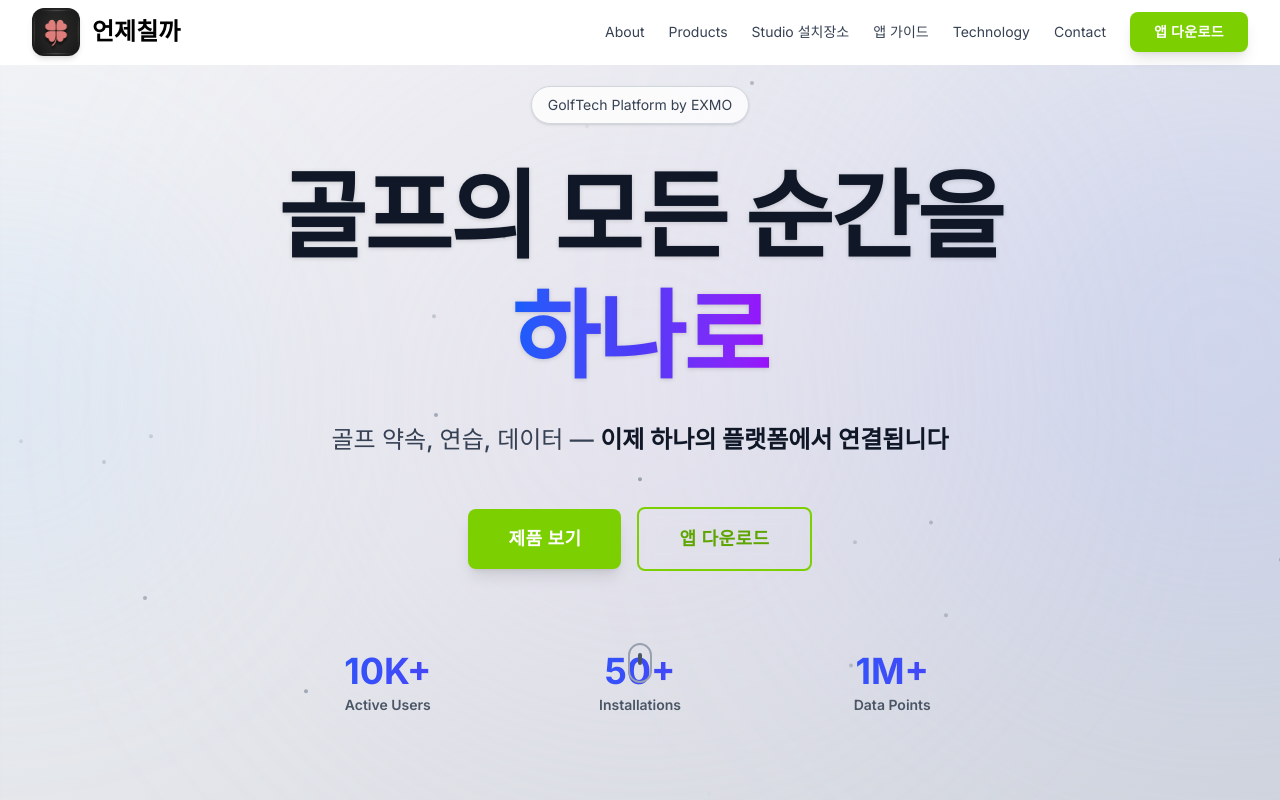
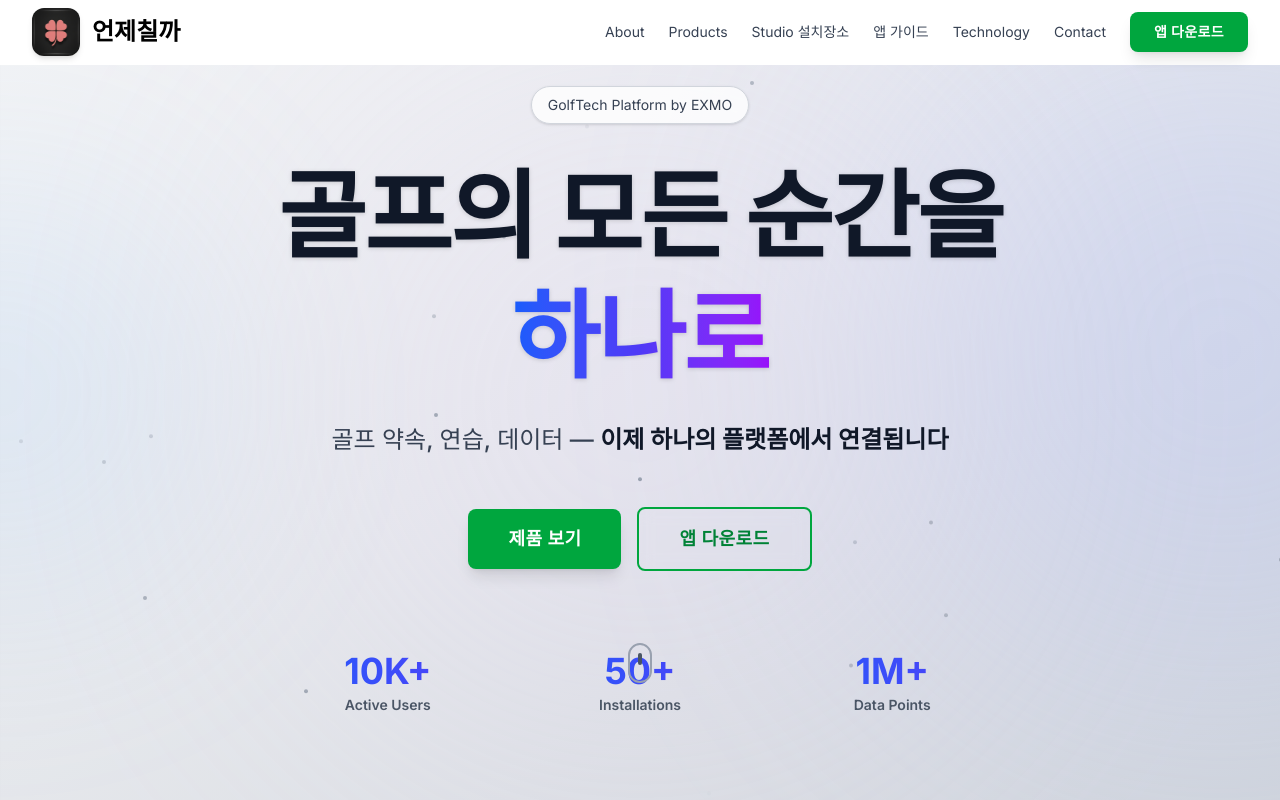
Before and after one commit to BAE-EXMO/ddadang, a Next.js app: page / in a window 1280 px wide. Shown: the top 800 px of the page. Built offline with nearby package versions, Linux system fonts and the light colour scheme; a web font is replaced by a local one.

Commit message:
Change button colors from lime to green

```diff
--- a/components/sections/AppGuideSection.tsx
+++ b/components/sections/AppGuideSection.tsx
@@ -126,7 +126,7 @@ export default function AppGuideSection() {
         <div className="max-w-3xl mx-auto">
           <p className="text-xl text-gray-700 leading-relaxed mb-8">
             <span className="font-bold text-gray-900">언제칠까</span>는 아마추어 골퍼를 위한{' '}
-            <span className="font-bold text-lime-600">올인원 라운딩 앱</span>입니다.
+            <span className="font-bold text-green-600">올인원 라운딩 앱</span>입니다.
             골프 약속 관리부터 실시간 스코어링, 자동 정산까지 모든 기능을 제공합니다.
           </p>
           <div className="flex flex-wrap justify-center gap-4">
@@ -190,7 +190,7 @@ export default function AppGuideSection() {
               <div className="space-y-3">
                 {guide.steps.map((step, i) => (
                   <div key={i} className="flex items-start gap-3">
-                    <span className="flex-shrink-0 w-6 h-6 bg-lime-100 text-lime-700 rounded-full flex items-center justify-center text-sm font-bold">
+                    <span className="flex-shrink-0 w-6 h-6 bg-green-100 text-green-700 rounded-full flex items-center justify-center text-sm font-bold">
                       {i + 1}
                     </span>
                     <p className="text-gray-700">{step}</p>
@@ -224,11 +224,11 @@ export default function AppGuideSection() {
               className="bg-white rounded-xl p-6 shadow-md border border-gray-200"
             >
               <h4 className="text-lg font-bold text-gray-900 mb-3 flex items-start gap-2">
-                <span className="text-lime-600">Q.</span>
+                <span className="text-green-600">Q.</span>
                 {faq.q}
               </h4>
               <p className="text-gray-700 pl-6 leading-relaxed">
-                <span className="text-lime-600 font-bold">A.</span> {faq.a}
+                <span className="text-green-600 font-bold">A.</span> {faq.a}
               </p>
             </motion.div>
           ))}
@@ -244,7 +244,7 @@ export default function AppGuideSection() {
         className="text-center mt-20"
         id="download"
       >
-        <div className="bg-gradient-to-r from-lime-50 to-green-50 rounded-2xl p-12 border-2 border-lime-200">
+        <div className="bg-gradient-to-r from-green-50 to-emerald-50 rounded-2xl p-12 border-2 border-green-200">
           <h3 className="text-3xl font-bold text-gray-900 mb-4">
             🏌️‍♂️ 언제칠까로 더 즐거운 골프 라이프를!
           </h3>
--- a/components/ui/Button.tsx
+++ b/components/ui/Button.tsx
@@ -21,10 +21,10 @@ export default function Button({
   const baseStyles = 'inline-flex items-center justify-center font-semibold rounded-lg transition-all duration-300 hover:scale-105 active:scale-95 tracking-wide';
 
 const variants = {
-  primary: 'bg-lime-500 text-white hover:bg-lime-600 shadow-lg hover:shadow-xl transition-all',
+  primary: 'bg-green-600 text-white hover:bg-green-700 shadow-lg hover:shadow-xl transition-all',
   secondary: 'bg-green-500 text-white hover:bg-green-600 shadow-lg hover:shadow-xl transition-all',
-  outline: 'border-2 border-lime-500 text-lime-600 hover:bg-lime-500 hover:text-white backdrop-blur-sm transition-all',
-  ghost: 'bg-lime-50 text-lime-700 hover:bg-lime-100 backdrop-blur-sm border border-lime-300 transition-all',
+  outline: 'border-2 border-green-600 text-green-700 hover:bg-green-600 hover:text-white backdrop-blur-sm transition-all',
+  ghost: 'bg-green-50 text-green-700 hover:bg-green-100 backdrop-blur-sm border border-green-300 transition-all',
 };
 
   const sizes = {
--- a/components/ui/PurchaseModal.tsx
+++ b/components/ui/PurchaseModal.tsx
@@ -76,7 +76,7 @@ ${formData.simulator ? '✓ 시뮬레이터\n' : ''}${formData.projector ? '✓
             onClick={(e) => e.stopPropagation()}
           >
             {/* Header */}
-            <div className="bg-lime-500 text-white p-6 rounded-t-2xl">
+            <div className="bg-green-600 text-white p-6 rounded-t-2xl">
               <div className="flex justify-between items-center">
                 <h3 className="text-2xl font-bold">
                   {productType === 'tent' ? 'STUDIO 구매 문의' : '스크린 구매 문의'}
@@ -238,7 +238,7 @@ ${formData.simulator ? '✓ 시뮬레이터\n' : ''}${formData.projector ? '✓
                 </button>
                 <button
                   type="submit"
-                  className="flex-1 px-6 py-3 bg-lime-500 text-white rounded-lg font-semibold hover:bg-lime-600 transition-colors shadow-lg"
+                  className="flex-1 px-6 py-3 bg-green-600 text-white rounded-lg font-semibold hover:bg-green-700 transition-colors shadow-lg"
                 >
                   문의하기
                 </button>
```
